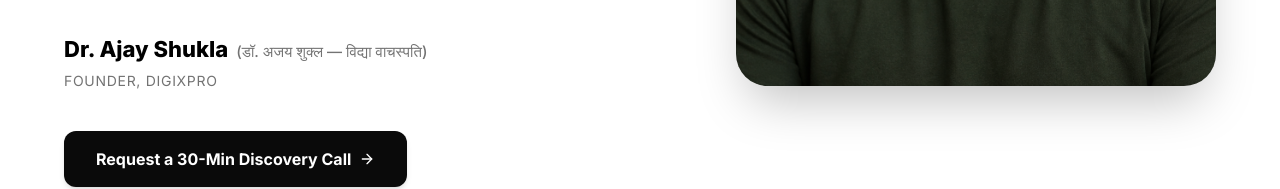
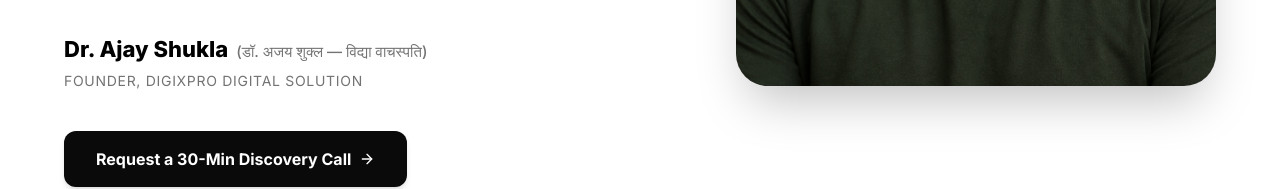
Before and after one commit to ajaydigixpro/digixpro-web, a Next.js app: page /founder in a window 1280 px wide. Shown: the part 759-948 px from the top of the page. Built offline with nearby package versions, Linux system fonts and the light colour scheme.

Commit message:
fix(founder): update hero tagline to 'Founder, DigiXPro Digital Solution'

```diff
--- a/src/app/founder/page.tsx
+++ b/src/app/founder/page.tsx
@@ -77,7 +77,7 @@ export default function FounderPage() {
                   </span>
                 </div>
                 <p className="text-[14px] font-mono text-neutral-500 uppercase tracking-wider">
-                  Founder, DigiXPro
+                  Founder, DigiXPro Digital Solution
                 </p>
               </div>
 
```
